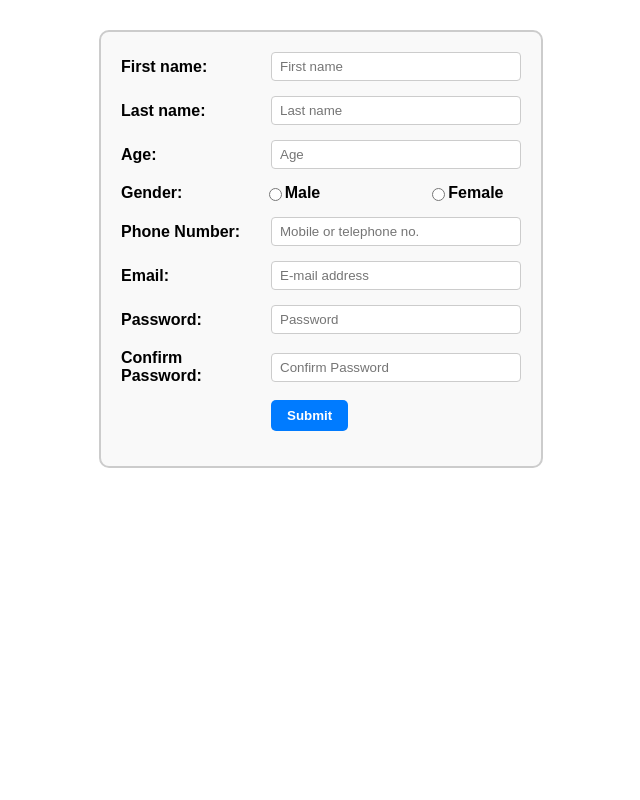
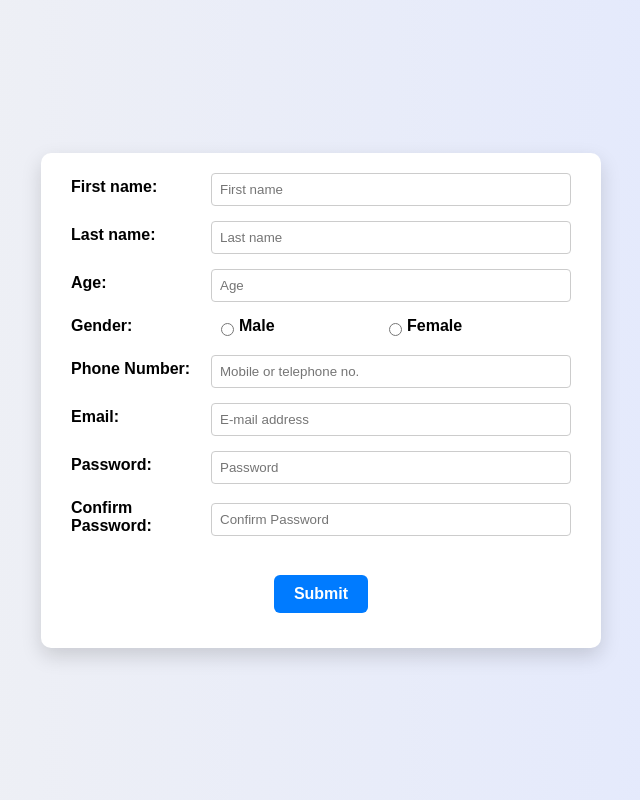
Before and after one commit to Jaivardhan-Rajput/30-days-10-Projects, a plain HTML site: page FormValidator/index.html in a window 1280 px wide. Shown: the whole page, without its empty margins (319-959 px from the left). Drawn offline with Linux system fonts and the light colour scheme.

Commit message:
Update style.css

```diff
--- a/FormValidator/style.css
+++ b/FormValidator/style.css
@@ -1,27 +1,38 @@
-/* Basic form styling */
-form {
-    width: 400px;
-    margin: 30px auto;
-    padding: 20px;
-    border: 2px solid #ccc;
-    border-radius: 10px;
+
+body {
+    margin: 0;
+    padding: 0;
+    min-height: 100vh;
+    background: linear-gradient(to right, #f2f2f2, #e0e7ff);
+    display: flex;
+    align-items: center;
+    justify-content: center;
     font-family: Arial, sans-serif;
-    background-color: #f9f9f9;
 }
 
-/* Style for each input group */
+
+form {
+    width: 100%;
+    max-width: 500px;
+    padding: 20px 30px;
+    background-color: #ffffff;
+    border-radius: 10px;
+    box-shadow: 0 8px 20px rgba(0, 0, 0, 0.15);
+}
+
+
 form div {
     display: flex;
     align-items: center;
     margin-bottom: 15px;
+    flex-wrap: wrap;
 }
 
+/* Label */
 label {
-    display: inline-block;
     width: 140px;
-    text-align: left;
-    margin-right: 10px;
     font-weight: bold;
+    margin-bottom: 5px;
 }
 
 input[type="text"],
@@ -31,25 +42,28 @@ input[type="email"],
 input[type="password"] {
     flex: 1;
     min-width: 200px;
-    padding: 6px 8px;
+    padding: 8px;
     border-radius: 4px;
     border: 1px solid #ccc;
 }
 
-/* Gender radio buttons: put inline with label */
+
 input[type="radio"] {
-    margin-left: 75px;
+    margin-left: 10px;
+    margin-right: 5px;
 }
 
-/* Submit button */
+
 input[type="submit"] {
-    margin-left: 150px;
-    padding: 8px 16px;
+    margin: 20px auto 0;
+    display: block;
+    padding: 10px 20px;
     background-color: #007bff;
     border: none;
     color: white;
-    border-radius: 5px;
+    border-radius: 6px;
     cursor: pointer;
+    font-size: 16px;
     font-weight: bold;
 }
 
@@ -57,7 +71,23 @@ input[type="submit"]:hover {
     background-color: #0056b3;
 }
 
-/* Highlight invalid fields (can be added via JS) */
+
 input.invalid {
     border: 2px solid red;
 }
+
+/* Responsive layout */
+@media (max-width: 600px) {
+    form div {
+        flex-direction: column;
+        align-items: flex-start;
+    }
+
+    label {
+        width: 100%;
+    }
+
+    input[type="submit"] {
+        width: 100%;
+    }
+}
```
